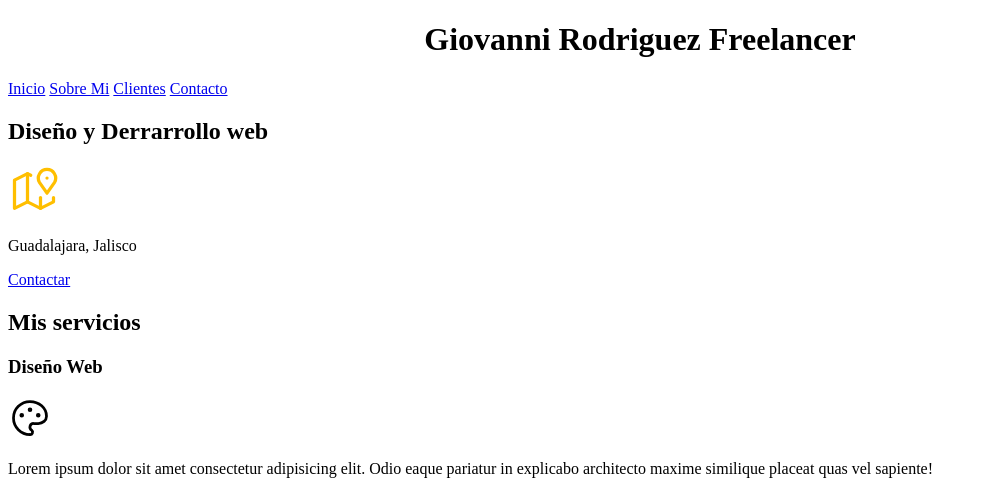
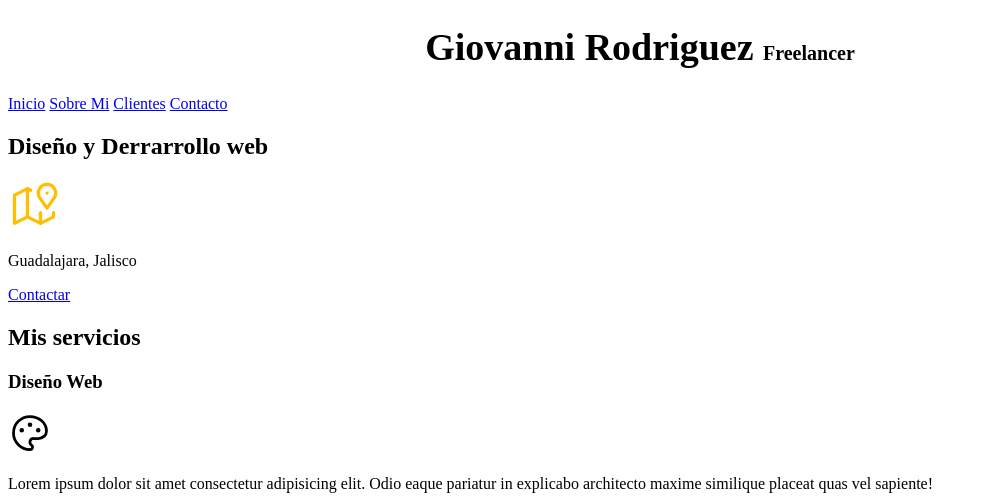
Before and after one commit to gioalexrr90/SitioFreelancer, a plain HTML site: page index.html in a window 1280 px wide. Shown: the top 499 px of the page, without its empty margins (0-987 px from the left). Drawn offline with Linux system fonts and the light colour scheme.

Commit message:
Se agrega estilo a header

```diff
--- a/css/style.css
+++ b/css/style.css
@@ -1,3 +1,26 @@
+/* Hack para hacer responsive y uso de REM mas facil */
+
+/*
+62.5 (html) * 16 (body)  = 1,000
+
+1,000 / 100 = 10 # Para obtener los píxeles
+
+1rem = 10px
+*/
+
+html {
+    font-size: 62.5%;
+}
+
+body {
+    font-size: 16px;
+}
+
 h1 {
     text-align: center;
+    font-size: 3.8rem; /* 3.8rem ahora equivalen a 38px */
 }
+
+span {
+    font-size: 2rem; /* 2rem ahora equivalen a 20px */
+}
--- a/index.html
+++ b/index.html
@@ -10,7 +10,7 @@
 </head>
 <body>
     <header>
-        <h1>Giovanni Rodriguez Freelancer</h1>
+        <h1>Giovanni Rodriguez <span>Freelancer</span></h1>
     </header>
 
     <nav>
```
